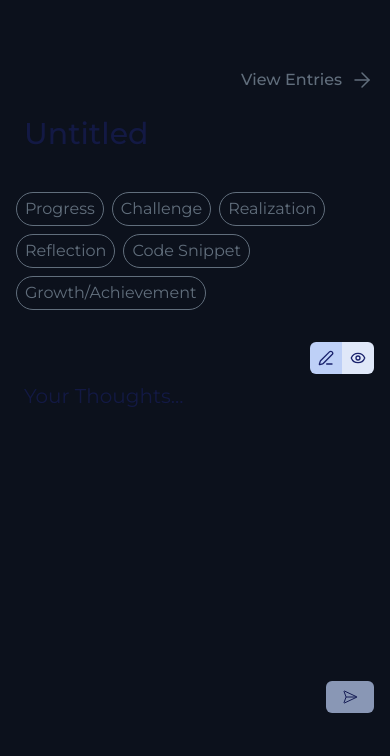
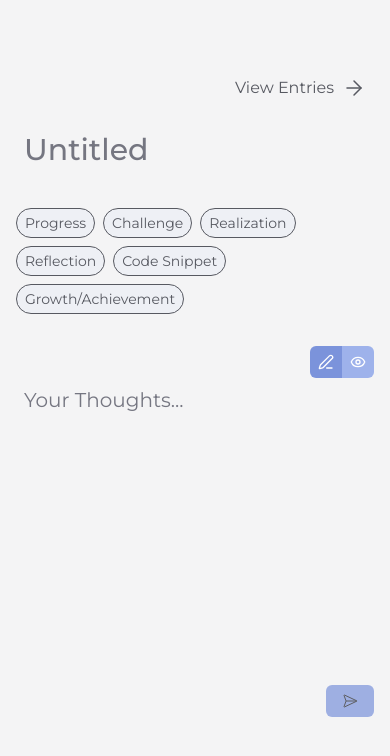
Before and after one commit to jawadvajeeh/edb, a Next.js app: page /write in a window 390 px wide. Shown: the top 756 px of the page. Built offline with nearby package versions, Linux system fonts and the light colour scheme.

Commit message:
Update colors

```diff
--- a/src/app/(dashboard)/entries/page.tsx
+++ b/src/app/(dashboard)/entries/page.tsx
@@ -3,6 +3,7 @@
 import { Logs } from '@/components/features/entries/logs';
 import { MainContainer } from '@/components/layout/main-container';
 import { Navbar } from '@/components/layout/navbar';
+import { CustomLink } from '@/components/ui/custom-link';
 import { PenLine } from 'lucide-react';
 import Link from 'next/link';
 import React from 'react';
@@ -23,13 +24,14 @@ function Entries() {
               </p>
             </div>
             <div>
-              <Link
-                href="/write"
-                className="flex items-center gap-2 rounded-md border border-indigo-950 bg-indigo-100 p-2 font-medium text-indigo-900 transition-colors duration-100 ease-linear hover:border-none hover:bg-indigo-200 hover:text-indigo-50"
+              <CustomLink
+                className="flex items-center gap-2 px-2 text-lg"
+                variant={`ghost`}
+                href={`/write`}
               >
                 <PenLine size={16} />
                 <span className="hidden md:block">New Entry</span>
-              </Link>
+              </CustomLink>
             </div>
           </div>
           <Logs />
--- a/src/app/(dashboard)/write/page.tsx
+++ b/src/app/(dashboard)/write/page.tsx
@@ -14,6 +14,7 @@ import { EntryCategories } from '@/components/features/write/entry-categories';
 import { ToggleEditorMode } from '@/components/features/write/toggle-editor-mode';
 import { useRouter } from 'next/navigation';
 import { publishEntry } from '@/lib/utils';
+import { CustomLink } from '@/components/ui/custom-link';
 
 function Write() {
   const router = useRouter();
@@ -52,16 +53,17 @@ function Write() {
       <Navbar />
       <MainContainer>
         <div className="mb-4 flex w-full justify-end">
-          <Link
-            className="text-cool-grey-500 group flex items-center gap-2 font-medium hover:text-indigo-600"
-            href="/entries"
+          <CustomLink
+            className="group flex items-center gap-2 px-2"
+            variant={`ghost`}
+            href={`/entries`}
           >
             <span>View Entries</span>
             <ArrowRight
               strokeWidth={1.5}
-              className="transition-transform duration-300 ease-out group-hover:translate-x-1 group-hover:text-indigo-600"
+              className="group-hover:text-text-strong transition-transform duration-300 ease-out group-hover:translate-x-1"
             />
-          </Link>
+          </CustomLink>
         </div>
         <EntryTitleInput
           type="text"
@@ -81,7 +83,11 @@ function Write() {
                 disabled={!isLogEntryValid}
                 className="flex cursor-pointer items-center gap-2 px-4 font-medium"
               >
-                <SendHorizontal color="#19216c" className="md:hidden" strokeWidth={1.5} size={16} />
+                <SendHorizontal
+                  className="text-text-strong md:hidden"
+                  strokeWidth={1.5}
+                  size={16}
+                />
                 <span className="hidden md:block">Publish</span>
               </Button>
             </div>
--- a/src/app/globals.css
+++ b/src/app/globals.css
@@ -117,6 +117,11 @@
 
   --color-button-background-error: var(--red-9);
   --color-button-content-error: var(--blue-contrast);
+
+  --color-input-text-strong: var(--gray-12);
+  --color-input-text-neutral: var(--gray-11);
+  --color-input-text-weak: var(--gray-10);
+  --color-input-border-outline: var(--blue-8);
 }
 
 body {
--- a/src/app/layout.tsx
+++ b/src/app/layout.tsx
@@ -19,7 +19,7 @@ export default function RootLayout({
   children: React.ReactNode;
 }>) {
   return (
-    <html className="dark" lang="en">
+    <html className="dark1" lang="en">
       <body className={`${montserrat.variable} antialiased`}>{children}</body>
     </html>
   );
--- a/src/components/features/entry-title-input.tsx
+++ b/src/components/features/entry-title-input.tsx
@@ -3,7 +3,7 @@ type InputProps = React.InputHTMLAttributes<HTMLInputElement>;
 function EntryTitleInput(props: InputProps) {
   return (
     <input
-      className="inline-block w-full rounded-md bg-transparent p-2 text-3xl font-medium text-indigo-900 placeholder-indigo-900/50 outline-indigo-200 transition-all duration-100 ease-in-out focus:outline-2 md:text-5xl"
+      className="text-input-text-strong placeholder-input-text-weak outline-input-border-outline inline-block w-full rounded-md bg-transparent p-2 text-3xl font-medium transition-all duration-100 ease-in-out focus:outline-2 md:text-5xl"
       placeholder="Untitled"
       maxLength={200}
       {...props}
--- a/src/components/features/write/editor.tsx
+++ b/src/components/features/write/editor.tsx
@@ -17,7 +17,7 @@ function Editor({ mode = 'write', content = '', handleChange = () => {} }: Edito
           value={content}
           minHeight="300px"
           placeholder="Your Thoughts..."
-          className="text-cool-grey-800 w-full rounded-md bg-transparent p-2 text-xl placeholder-indigo-900/50 outline-none md:text-2xl"
+          className="text-input-text-neutral placeholder-input-text-weak w-full rounded-md bg-transparent p-2 text-xl outline-none md:text-2xl"
         />
       ) : (
         <div className="prose-brand min-h-[300px] w-full rounded-md">
@@ -25,7 +25,7 @@ function Editor({ mode = 'write', content = '', handleChange = () => {} }: Edito
             <Markdown>{content}</Markdown>
           ) : (
             <div className="min-h-[300px]">
-              <p className="text-cool-grey-300 p-4 text-center text-xl italic md:text-2xl">
+              <p className="text-text-weak p-4 text-center text-xl italic md:text-2xl">
                 Start writing to preview your content
               </p>
             </div>
--- a/src/components/features/write/entry-categories.tsx
+++ b/src/components/features/write/entry-categories.tsx
@@ -16,7 +16,7 @@ function EntryCategories({ category, handleChange = () => {} }: EntryCategoriesP
     >
       {categories.map((cat) => (
         <ToggleGroupItem
-          className="border-cool-grey-500 text-cool-grey-500 rounded-full border px-2 py-1 transition-colors data-[state=on]:border-indigo-900 data-[state=on]:bg-indigo-100 data-[state=on]:font-medium data-[state=on]:text-indigo-900 md:px-4"
+          className="text-on-surface bg-surface data-[state=on]:border-border-primary data-[state=on]:bg-primary data-[state=on]:text-on-primary border-on-surface rounded-2xl border px-2 py-1 text-sm transition-colors data-[state=on]:font-medium md:px-2 md:py-0 md:text-base"
           key={cat.value}
           value={cat.value}
         >
--- a/src/components/features/write/toggle-editor-mode.tsx
+++ b/src/components/features/write/toggle-editor-mode.tsx
@@ -14,7 +14,7 @@ function ToggleEditorMode({ mode, setMode }: ToggleEditorModeProps) {
         <Button
           onClick={() => setMode('write')}
           data-mode={mode}
-          className="flex items-center gap-2 rounded-r-none font-medium data-[mode=preview]:bg-indigo-50"
+          className="data-[mode=preview]:bg-secondary flex items-center gap-2 rounded-r-none font-medium"
         >
           <PenLine size={16} />
           <span className="hidden md:block">Write</span>
@@ -22,7 +22,7 @@ function ToggleEditorMode({ mode, setMode }: ToggleEditorModeProps) {
         <Button
           onClick={() => setMode('preview')}
           data-mode={mode}
-          className="flex items-center gap-2 rounded-l-none font-medium data-[mode=write]:bg-indigo-50"
+          className="data-[mode=write]:bg-secondary flex items-center gap-2 rounded-l-none font-medium"
         >
           <Eye size={16} />
           <span className="hidden md:block">Preview</span>
--- a/src/components/ui/button.tsx
+++ b/src/components/ui/button.tsx
@@ -7,7 +7,7 @@ const base = 'text-indigo-900 rounded-md disabled:opacity-70 disabled:cursor-not
 export const buttonVariants = cva(base, {
   variants: {
     variant: {
-      primary: 'bg-indigo-100',
+      primary: 'bg-primary text-on-primary',
     },
     size: {
       base: 'text-base p-2',
```
